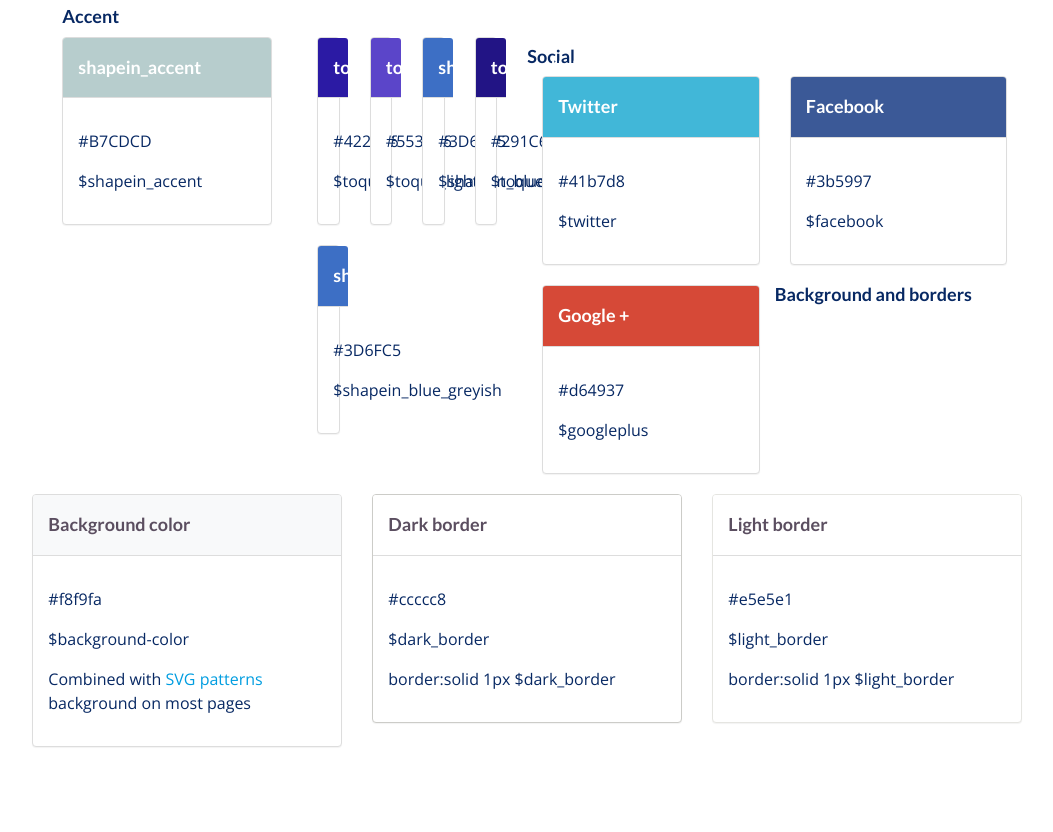
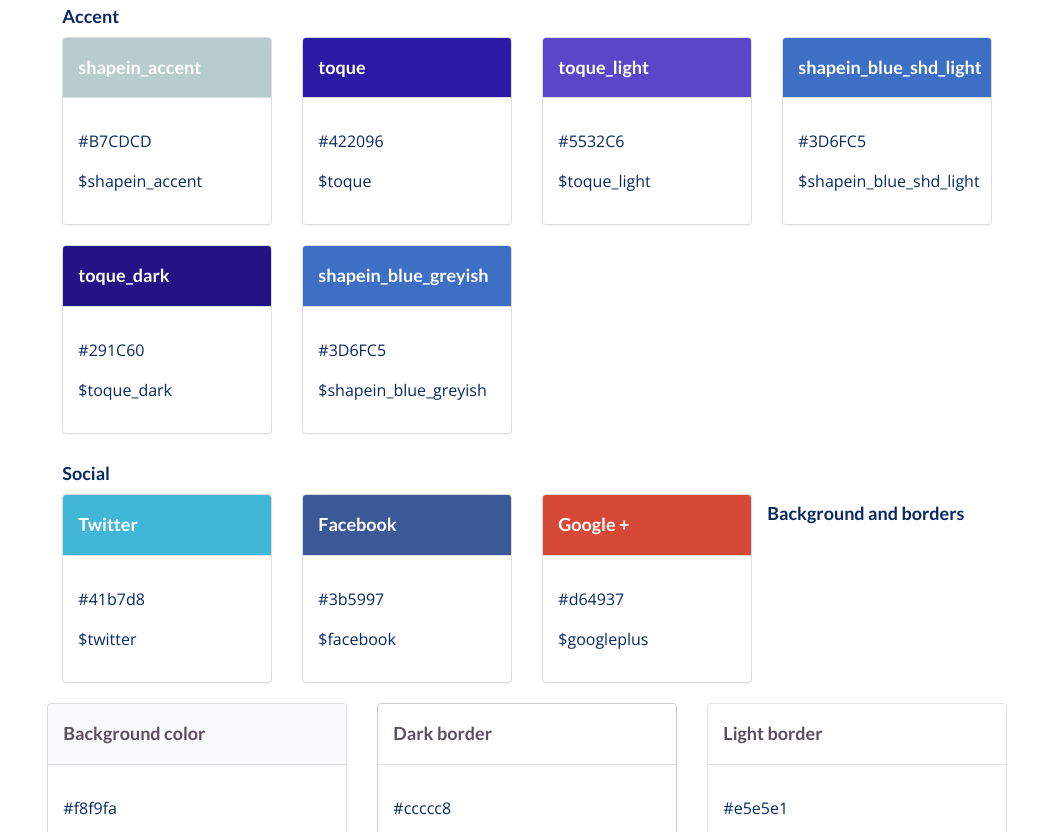
Before and after one commit to Robespra/sp_ipaas_unifieddesign, a plain HTML site: page index.html in a window 1280 px wide. Shown: the part 2093-2925 px from the top of the page, without its empty margins (166-1219 px from the left). Drawn offline with nearby package versions, Linux system fonts and the light colour scheme.

Commit message:
fixed misalignment

```diff
--- a/index.html
+++ b/index.html
@@ -328,7 +328,6 @@
                     </div>
                 </div>
                 <div class="col-md-3">
-                  <div class="col-md-3">
                       <div class="panel panel-default">
                         <div class="panel-heading" style="background-color:#2B1AA4;color:#fff;"><h4>toque</h4></div>
                         <div class="panel-body">
```
Lines whose indentation alone changed are shown as unchanged.
